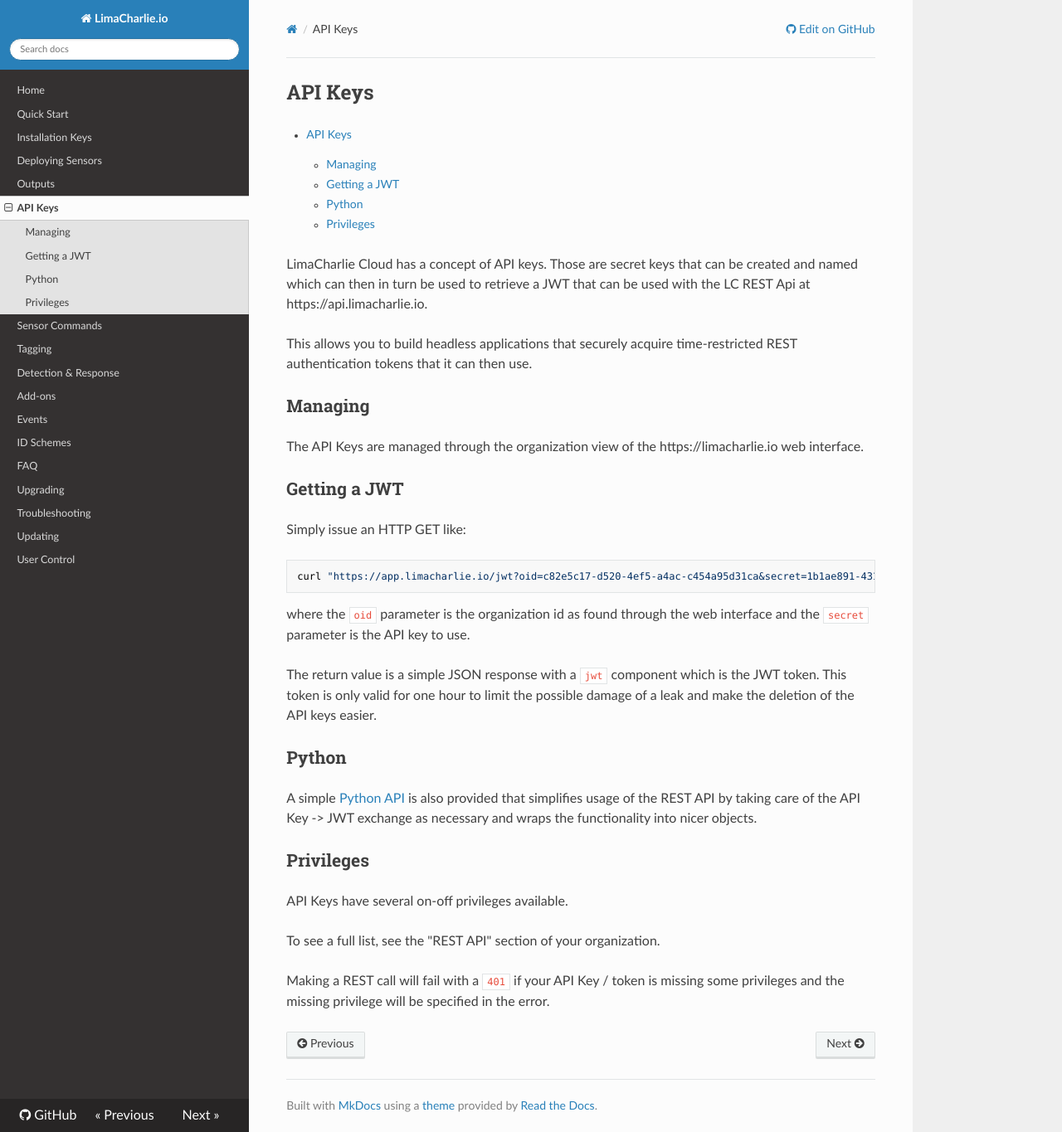
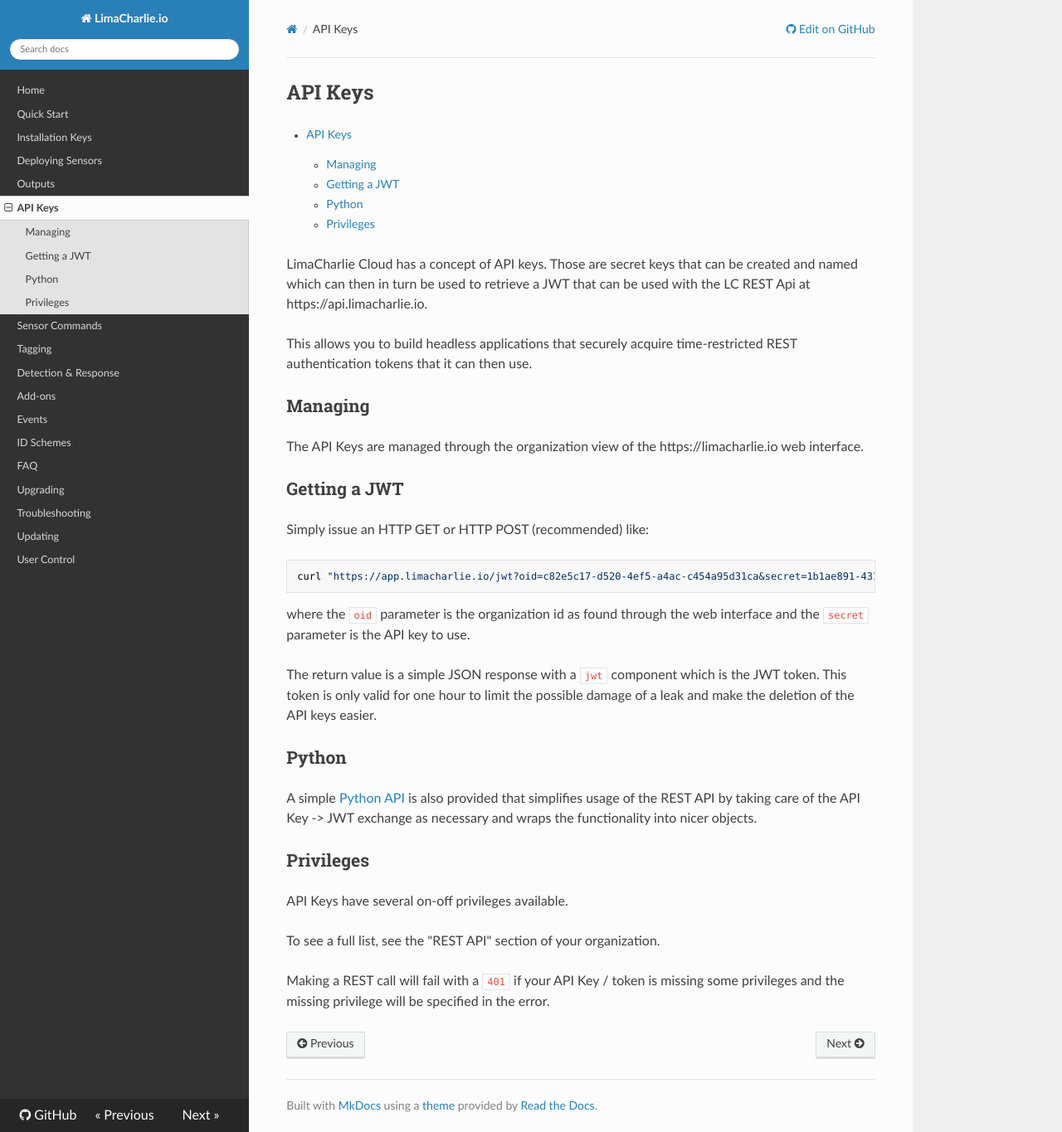
Before and after one commit to refractionPOINT/lce_doc, an MkDocs documentation site: the page built from docs/api_keys.md, in a window 1280 px wide and 1365 px high. Shown: the whole window at 83% size. Built offline with MkDocs 1.6.1, drawn with Linux system fonts in a browser that asks for light colours; nearby versions of some CDN libraries; old or Windows-style settings are respelled for this version of MkDocs.

Commit message:
Adding bit about POST for getting a JWT.

````diff
--- a/docs/api_keys.md
+++ b/docs/api_keys.md
@@ -12,7 +12,7 @@ can then use.
 The API Keys are managed through the organization view of the https://limacharlie.io web interface.
 
 ## Getting a JWT
-Simply issue an HTTP GET like:
+Simply issue an HTTP GET or HTTP POST (recommended) like:
 ```
 curl "https://app.limacharlie.io/jwt?oid=c82e5c17-d520-4ef5-a4ac-c454a95d31ca&secret=1b1ae891-4316-4124-b859-556dd92add00"
 ```
````
